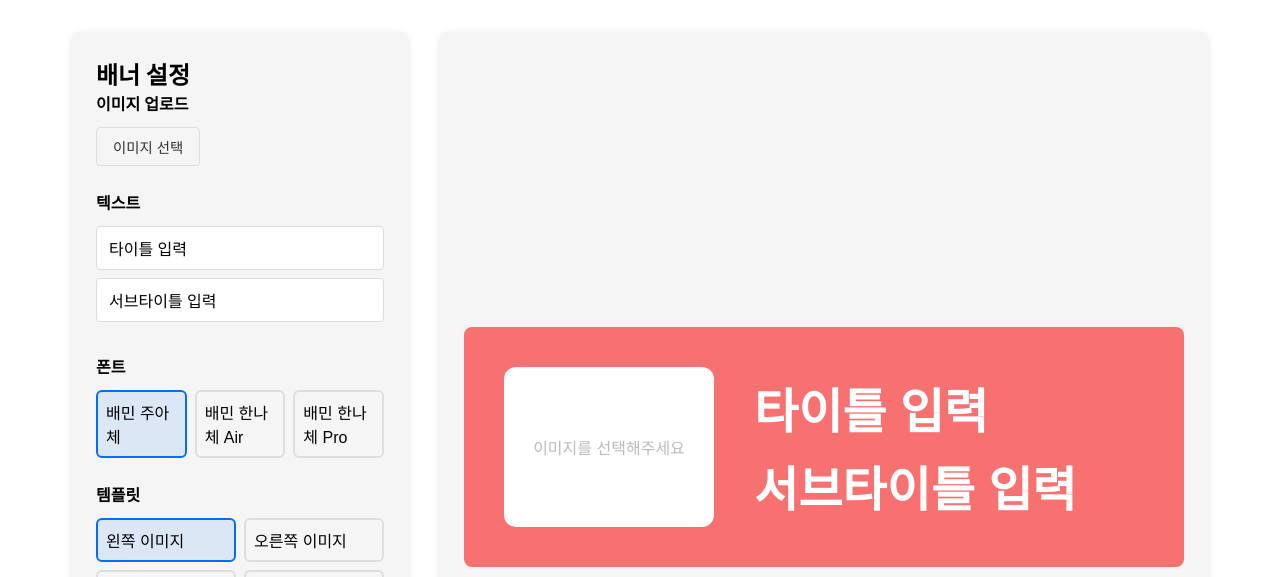
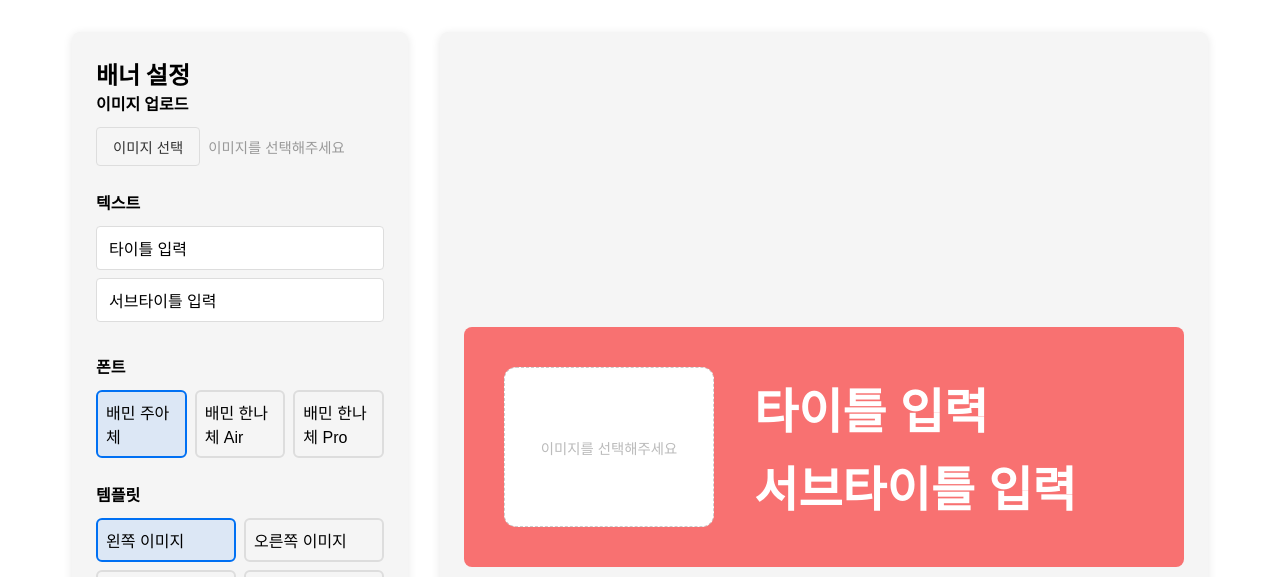
Before and after one commit to telostory/banner-editor, a Next.js app: page / in a window 1280 px wide. Shown: the top 577 px of the page. Built offline with nearby package versions, Linux system fonts and the light colour scheme; a web font is replaced by a local one.

Commit message:
이미지 업로드 및 표시 문제 수정

```diff
--- a/app/components/BannerEditor.js
+++ b/app/components/BannerEditor.js
@@ -79,15 +79,39 @@ export default function BannerEditor() {
 
   const handleImageUpload = (e) => {
     const file = e.target.files[0];
+    console.log("File selected:", file);
+
     if (file) {
+      // 파일 유형 확인
+      if (!file.type.startsWith('image/')) {
+        console.error("Selected file is not an image:", file.type);
+        alert("이미지 파일만 업로드 가능합니다.");
+        return;
+      }
+
       const reader = new FileReader();
+
       reader.onload = (event) => {
-        setBannerConfig({
-          ...bannerConfig,
-          image: event.target.result,
-        });
+        console.log("File loaded successfully");
+        const imageData = event.target.result;
+
+        setBannerConfig((prevConfig) => ({
+          ...prevConfig,
+          image: imageData,
+        }));
       };
-      reader.readAsDataURL(file);
+
+      reader.onerror = (error) => {
+        console.error("Error loading image:", error);
+        alert("이미지를 불러오는 중 오류가 발생했습니다.");
+      };
+
+      try {
+        reader.readAsDataURL(file);
+      } catch (error) {
+        console.error("Error reading file:", error);
+        alert("파일을 읽는 중 오류가 발생했습니다.");
+      }
     }
   };
 
--- a/app/components/BannerPreview.js
+++ b/app/components/BannerPreview.js
@@ -4,6 +4,9 @@ import { forwardRef } from 'react';
 
 const BannerPreview = forwardRef(({ bannerConfig }, ref) => {
   const { title, subtitle, backgroundColor, template, image, font } = bannerConfig;
+
+  // 로그 추가 - 이미지 데이터 확인
+  console.log("Preview received image:", image ? "이미지 있음" : "이미지 없음");
 
   // 이미지 스타일에 따른 렌더링 결정
   const renderBanner = () => {
@@ -41,6 +44,10 @@ const BannerPreview = forwardRef(({ bannerConfig }, ref) => {
                 src={image}
                 alt="배너 이미지"
                 style={{ width: '100%', height: '100%', objectFit: 'cover' }}
+                onError={(e) => {
+                  console.error("이미지 로드 오류:", e);
+                  e.target.style.display = 'none';
+                }}
               />
             </div>
           ) : (
@@ -53,10 +60,11 @@ const BannerPreview = forwardRef(({ bannerConfig }, ref) => {
                 justifyContent: 'center',
                 alignItems: 'center',
                 borderRadius: '12px',
-                overflow: 'hidden'
+                overflow: 'hidden',
+                border: '1px dashed #cccccc'
               }}
             >
-              <span style={{ color: '#bbbbbb' }}>이미지를 선택해주세요</span>
+              <span style={{ color: '#bbbbbb', fontSize: '0.9rem', textAlign: 'center' }}>이미지를 선택해주세요</span>
             </div>
           )}
         </div>
@@ -117,6 +125,10 @@ const BannerPreview = forwardRef(({ bannerConfig }, ref) => {
                   marginRight: isLeft ? 'auto' : '0',
                   borderRadius: '12px'
                 }}
+                onError={(e) => {
+                  console.error("이미지 로드 오류:", e);
+                  e.target.style.display = 'none';
+                }}
               />
             </div>
           ) : (
@@ -137,9 +149,10 @@ const BannerPreview = forwardRef(({ bannerConfig }, ref) => {
                 alignItems: 'center',
                 marginLeft: isLeft ? '0' : 'auto',
                 marginRight: isLeft ? 'auto' : '0',
-                borderRadius: '12px'
+                borderRadius: '12px',
+                border: '1px dashed #cccccc'
               }}>
-                <span style={{ color: '#bbbbbb' }}>이미지를 선택해주세요</span>
+                <span style={{ color: '#bbbbbb', fontSize: '0.9rem', textAlign: 'center' }}>이미지를 선택해주세요</span>
               </div>
             </div>
           )}
--- a/app/components/Controls.js
+++ b/app/components/Controls.js
@@ -28,7 +28,15 @@ export default function Controls({
         <label htmlFor="banner-image" className="file-label">
           이미지 선택
         </label>
-        {bannerConfig.image && <span> 선택됨</span>}
+        {bannerConfig.image ? (
+          <span style={{ marginLeft: '8px', color: '#4CAF50' }}>
+            ✓ 이미지 선택됨
+          </span>
+        ) : (
+          <span style={{ marginLeft: '8px', color: '#999999', fontSize: '0.9rem' }}>
+            이미지를 선택해주세요
+          </span>
+        )}
       </div>
 
       <div className="control-group">
```
